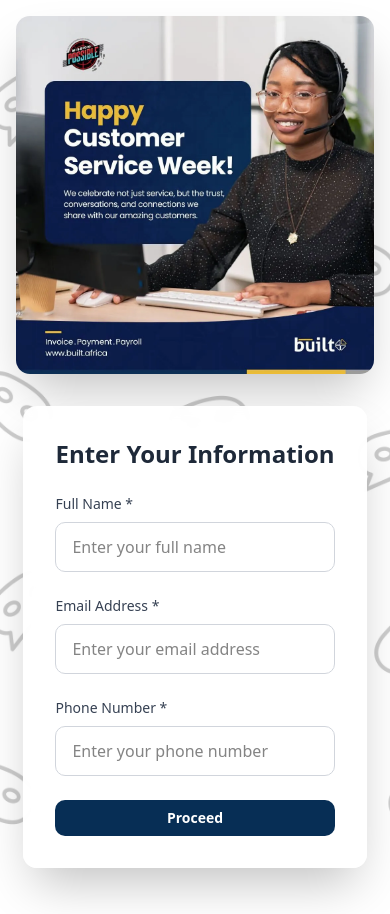
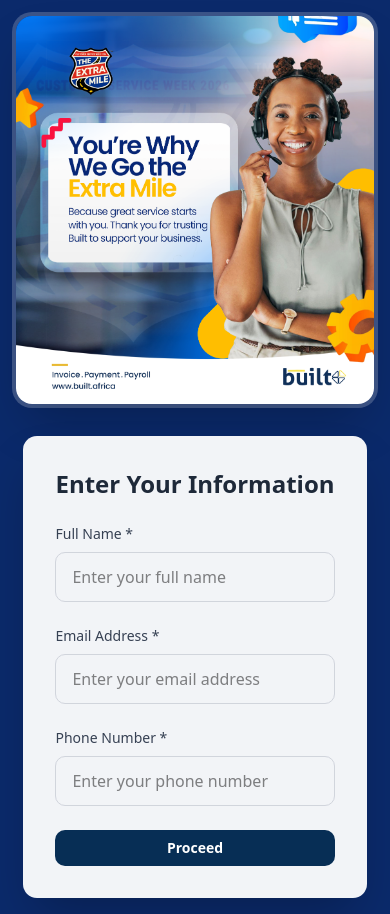
Before and after one commit to Drake669/built-spin-the-wheel, a Next.js app: page / in a window 390 px wide. Before the commit the page ends 884 px from the top, so only its background shows below. Built offline with nearby package versions, Linux system fonts and the light colour scheme; no server answers; a web font is replaced by a local one.

Commit message:
style: enhance header and image styles in Home component for improved aesthetics and responsiveness

```diff
--- a/app/page.tsx
+++ b/app/page.tsx
@@ -33,7 +33,7 @@
       );
     } else {
       content = (
-        <h1 className="text-4xl font-bold text-white bg-black/50 p-6 rounded-lg text-center">
+        <h1 className="text-2xl sm:text-3xl font-bold text-white bg-white/10 backdrop-blur-md border border-white/20 p-6 rounded-2xl text-center max-w-xl">
           You are not eligible to spin. {eligibilityData.error}
         </h1>
       );
@@ -48,7 +48,7 @@
       );
     } else {
       content = (
-        <h1 className="text-4xl font-bold text-white bg-black/50 p-6 rounded-lg text-center">
+        <h1 className="text-2xl sm:text-3xl font-bold text-white bg-white/10 backdrop-blur-md border border-white/20 p-6 rounded-2xl text-center max-w-xl">
           You are not eligible to spin. {eligibilityData.reason}
         </h1>
       );
@@ -67,15 +67,14 @@
 
   return (
     <div
-      className="min-h-screen flex items-center justify-center bg-cover bg-center bg-no-repeat p-4 lg:p-8"
-      style={{ backgroundImage: "url('/bg-3.jpg')" }}
+      className="min-h-screen flex items-center justify-center p-4 lg:p-8 bg-[#0b2a6b]"
     >
       <div className="flex flex-col lg:flex-row items-center justify-center gap-8 lg:gap-12 max-w-7xl mx-auto">
-        <div className="w-full max-w-md lg:max-w-lg flex-shrink-0">
+        <div className="w-full max-w-md lg:max-w-lg shrink-0">
           <img
-            src="/customer-service-week.webp"
+            src="/customer-service.png"
             alt="Built Customer Service Week"
-            className="w-[full] h-auto object-contain rounded-xl shadow-2xl"
+            className="w-full h-auto object-contain rounded-2xl shadow-2xl ring-4 ring-white/20"
           />
         </div>
 
```
